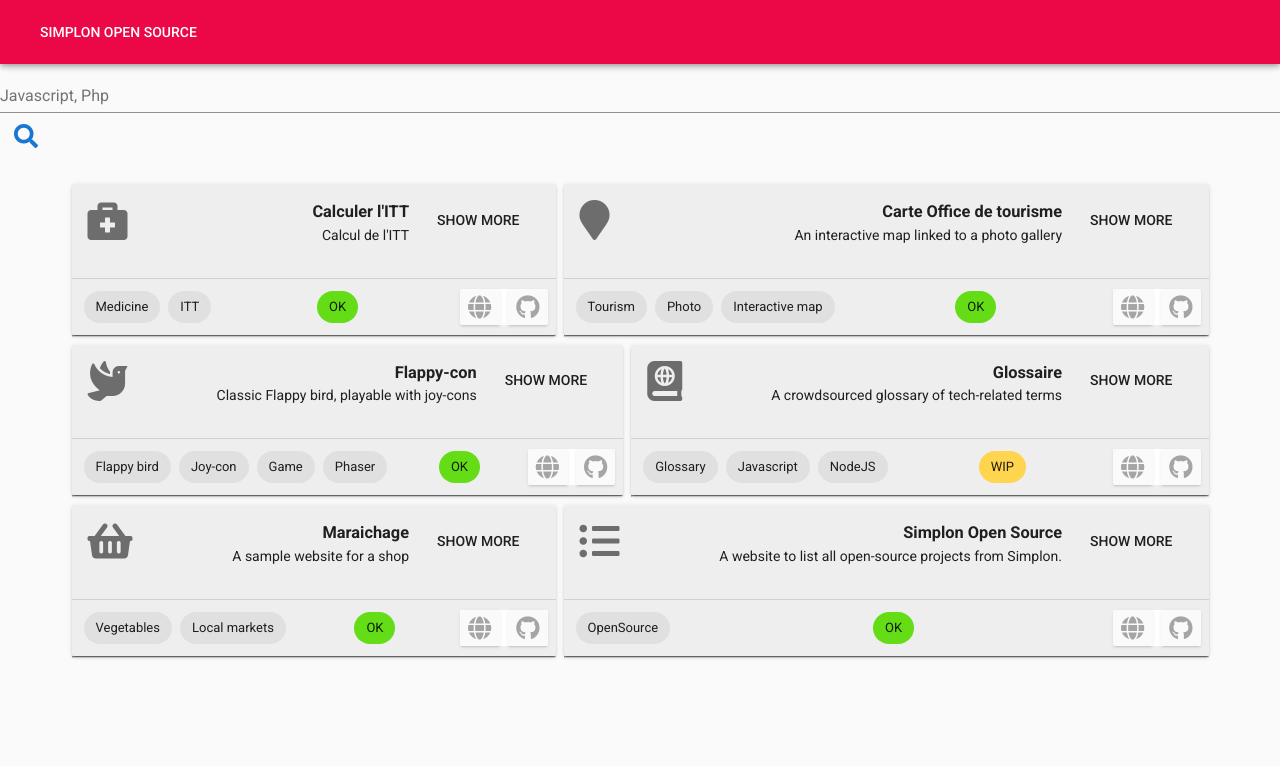
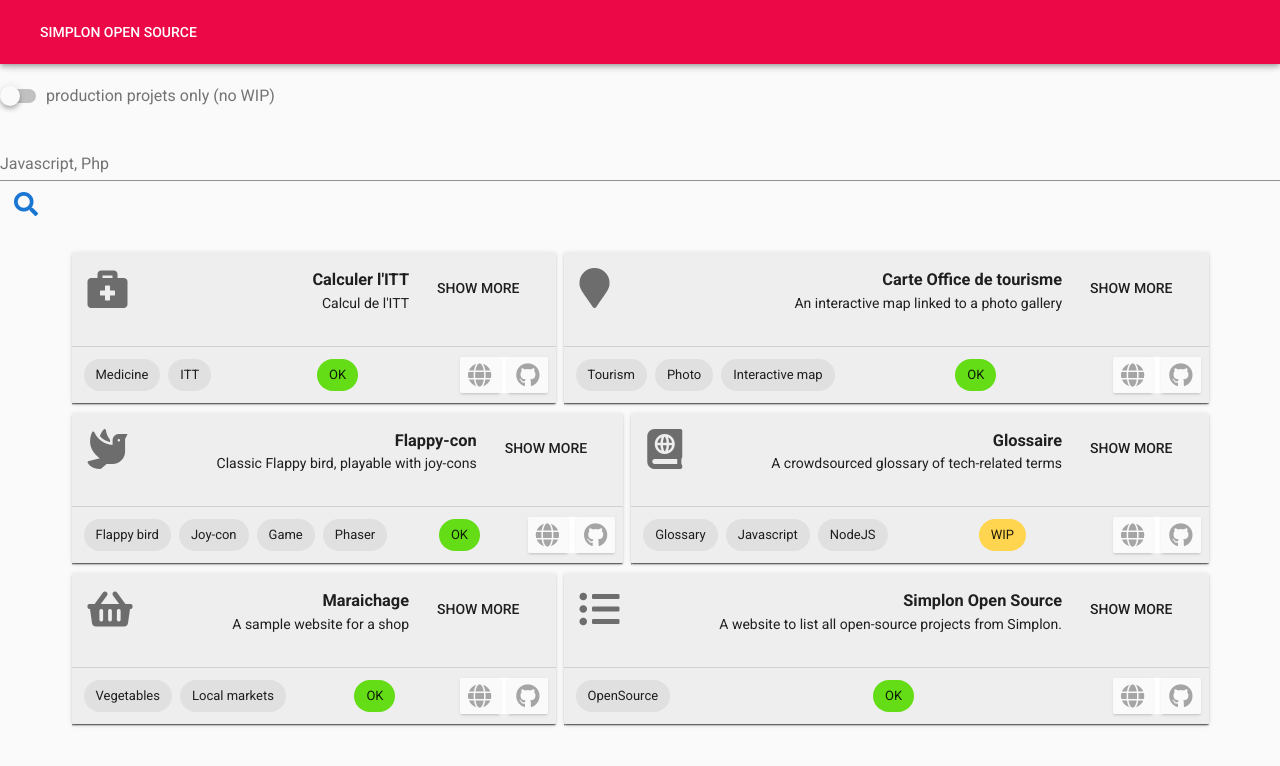
Before and after one commit to ldevernay/sos-vue, a Vue app: page /#/ in a window 1280 px wide. Both pictures are taken after a click on the button 26 px from the left and 88 px from the top of the page. Shown: the top 766 px of the page. Built offline with nearby package versions, Linux system fonts and the light colour scheme.

Commit message:
adding WIP filter

```diff
--- a/src/components/ProjectList.vue
+++ b/src/components/ProjectList.vue
@@ -1,5 +1,11 @@
 <template>
 <section>
+      <v-switch
+        :label="`production projets only (no WIP)`"
+        v-show="searchStatus"
+        v-model="wip"
+        @change="filter_by_name"
+      ></v-switch>
       <v-text-field
         hide-details
         single-line
@@ -86,9 +92,18 @@
       router.push({ name: "project", params: { project_id: id } });
     },
     filter_by_name(){
-      this.projects = this.init_projects.filter(project => project.name.toUpperCase().indexOf(this.search_input.toUpperCase()) != -1);
+      this.projects = this.init_projects.filter(
+        project => (
+          project.name.toUpperCase().indexOf(
+            !this.search_input ? "" : this.search_input.toUpperCase()
+          ) != -1
+          &&
+          ( this.wip != project.wip || ! this.wip )
+        )
+       );
       this.selected_tags = [];
     },
+
     add_filter_tag(tag){
       if (this.selected_tags.indexOf(tag) == -1){
       this.selected_tags.push(tag);
```
